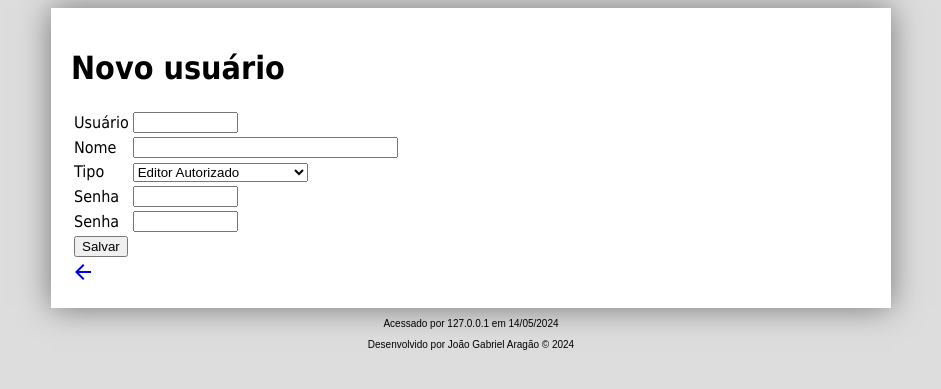
After one commit to Argao/PHP-com-MySQL, a PHP site: page /user-new.php in a window 1280 px wide. The commit adds this page. Shown: the top 389 px of the page, without its empty margins (169-1110 px from the left). Run offline with PHP 8.4, Linux system fonts and the light colour scheme; the visitor is signed in with stand-in values (Sample User, id 1).

Commit message:
M02A11 + validações

```diff
--- a/includes/funcoes.php
+++ b/includes/funcoes.php
@@ -24,3 +24,74 @@
             $resp = "<div class='aviso msg'><span class='material-symbols-outlined'>info</span>$m</div>";
             return $resp;
         }
+
+        function validaNovoUsuario($user,$nome,$senha1,$senha2,$tipo){
+            if(validaNome($nome) && validaTipo($tipo) && validaUser($user) && validaSenha($senha1,$senha2)){
+                return true;
+            }else{
+                return false;
+            }
+        }
+
+
+        function validaNome($nome){
+            if(strlen($nome) > 30){
+                echo msg_erro('O nome deve ter no máximo 30 caracteres!');
+                return false;
+            }elseif(strlen($nome) < 1){
+                echo msg_erro('O nome não pode ser vazio!');
+                return false;
+            }
+            return true;
+        }
+        function validaTipo($tipo){
+            if($tipo != "admin" && $tipo != "editor"){
+                echo msg_erro('Tipo de usuário inválido!');
+                return false;
+            }
+            return true;
+        }
+
+        function validaUser($user){
+            if(strlen($user) > 10){
+                echo msg_erro('O usuário deve ter no máximo 10 caracteres!');
+                return false;
+            }elseif(strlen($user) < 1){
+                echo msg_erro('O usuário não pode ser vazio!');
+                return false;
+            }
+
+            // if(!procuraUserNoBanco($user)){
+            //     echo msg_erro('Usuário já cadastrado!');
+            //     return false;
+            // }
+            return true;
+        }
+
+        // function procuraUserNoBanco($user){
+        //     $q = "SELECT * FROM usuarios WHERE usuario = '$user'";
+        //     $busca = $banco->query($q);
+        //     if(!$busca){
+        //         return false;
+        //     }
+        //     if($busca->num_rows > 0){
+        //         return false;
+        //     }
+        //     return true;
+        // }
+
+        function validaSenha($senha1,$senha2){
+            $regex = '/^(?=.*[a-z])(?=.*[A-Z])(?=.*\d)(?=.*[\W_]).{6,10}$/';
+
+            if(!($senha1 === $senha2)){
+                echo msg_erro('As senhas não conferem!');
+                return false;
+            }elseif(!preg_match($regex,$senha1)){
+                echo msg_erro('A senha deve ter entre 6 e 10 caracteres, com pelo menos uma letra maiúscula, uma minúscula, um número e um caractere especial!');
+                return false;
+            }else{
+                echo msg_sucesso('Senha válida!');
+                return true;
+            }
+
+        }
--- a/includes/login.php
+++ b/includes/login.php
@@ -55,6 +55,8 @@
         }
     }
 
+
+
     // $original = 'teste';
     // echo "$original --- ";
     // echo cripto($original)." --- ";
--- a/slq/selects.sql
+++ b/slq/selects.sql
@@ -1,3 +1,4 @@
+-- Active: 1715630353002@@127.0.0.1@3306@db_games
 SELECT j.cod, j.nome, g.genero,p.produtora,j.descricao,j.nota,j.capa FROM jogos j
 JOIN generos g ON j.genero = g.cod
 JOIN produtoras p ON j.produtora = p.cod;
--- a/topo.php
+++ b/topo.php
@@ -6,7 +6,7 @@
         echo "Olá, <strong>" . $_SESSION['nome'] . "</strong> | ";
         echo "Meus Dados | ";
         if(is_admin()){
-            echo "Novo usuário | ";
+            echo "<a href='user-new.php'>Novo usuário</a> | ";
             echo "Novo Jogo | ";
         }
         echo "<a href='user-logout.php'>Sair</a>";
--- a/user-login-form.php
+++ b/user-login-form.php
@@ -8,7 +8,7 @@
         </tr>
         <tr>
             <td><label for="senha">Senha: </label></td>
-            <td><input type="password" name="senha" id="senha" autocomplete="current-password" size="10" maxlength="8"></td>
+            <td><input type="password" name="senha" id="senha" autocomplete="current-password" size="10" maxlength="10"></td>
         </tr>
         <tr>
             <td><input type="submit" value="Entrar"></td>
--- /dev/null
+++ b/user-new-form.php
@@ -0,0 +1,32 @@
+<h1>Novo usuário</h1>
+<form action="user-new.php" method="post">
+    <table>
+        <tr>
+            <td><label for="usuario">Usuário </label></td>
+            <td><input type="text" name="usuario" id="usuario" size="10" maxlength="10" required></td>
+        </tr>
+        <tr>
+            <td><label for="nome">Nome </label></td>
+            <td><input type="text" name="nome" id="nome" size="30" maxlength="30" required></td>
+        </tr>
+        <tr>
+            <td><label for="tipo">Tipo </label></td>
+            <td>
+                <select name="tipo" id="tipo">
+                    <option value="admin">Administrador do Sistema</option>
+                    <option value="editor" selected>Editor Autorizado</option>
+                </select>
+            </td>
+        </tr>
+        <tr>
+            <td><label for="senha">Senha </label></td>
+            <td><input type="password" name="senha1" id="senha1" size="10" maxlength="10" required></td>
+        </tr>
+        <td><label for="senha">Senha </label></td>
+            <td><input type="password" name="senha2" id="senha2" size="10" maxlength="10" required></td>
+        </tr>
+        <tr>
+            <td><input type="submit" value="Salvar"></td>
+        </tr>
+    </table>
+</form>
--- /dev/null
+++ b/user-new.php
@@ -0,0 +1,47 @@
+<!DOCTYPE html>
+<html lang="pt-br">
+<head>
+    <meta charset="UTF-8">
+    <meta name="viewport" content="width=device-width, initial-scale=1.0">
+    <title>Cadastrar novo usuário</title>
+    <link rel="stylesheet" href="estilos/estilo.css">
+    <link rel="stylesheet" href="https://fonts.googleapis.com/css2?family=Material+Symbols+Outlined:opsz,wght,FILL,GRAD@20..48,100..700,0..1,-50..200" />
+</head>
+<body>
+    <?php
+        require_once "includes/login.php";
+        require_once "includes/banco.php";
+        require_once "includes/funcoes.php";
+    ?>
+    <main id="corpo">
+
+        <?php
+
+            if(!is_admin()){
+
+                echo msg_erro('Você não tem permissão para acessar esta página!');
+            }else{
+
+                if(!isset($_POST['usuario'])){
+
+                    require "user-new-form.php";
+                }else{
+                    $usuario = $_POST['usuario'] ?? null;
+                    $nome = $_POST['nome'] ?? null;
+                    $senha1 = $_POST['senha1'] ?? null;
+                    $senha2 = $_POST['senha2'] ?? null;
+                    $tipo = $_POST['tipo'] ?? null;
+
+                    if(validaNovoUsuario($usuario,$nome,$senha1,$senha2,$tipo)){
+                        echo "Tudo certo";
+                    }else{
+                        echo "Algo deu errado";
+                    }
+                }
+            }
+            echo voltar();
+        ?>
+    </main>
+    <?php require "rodape.php"; ?>
+</body>
+</html>
```
